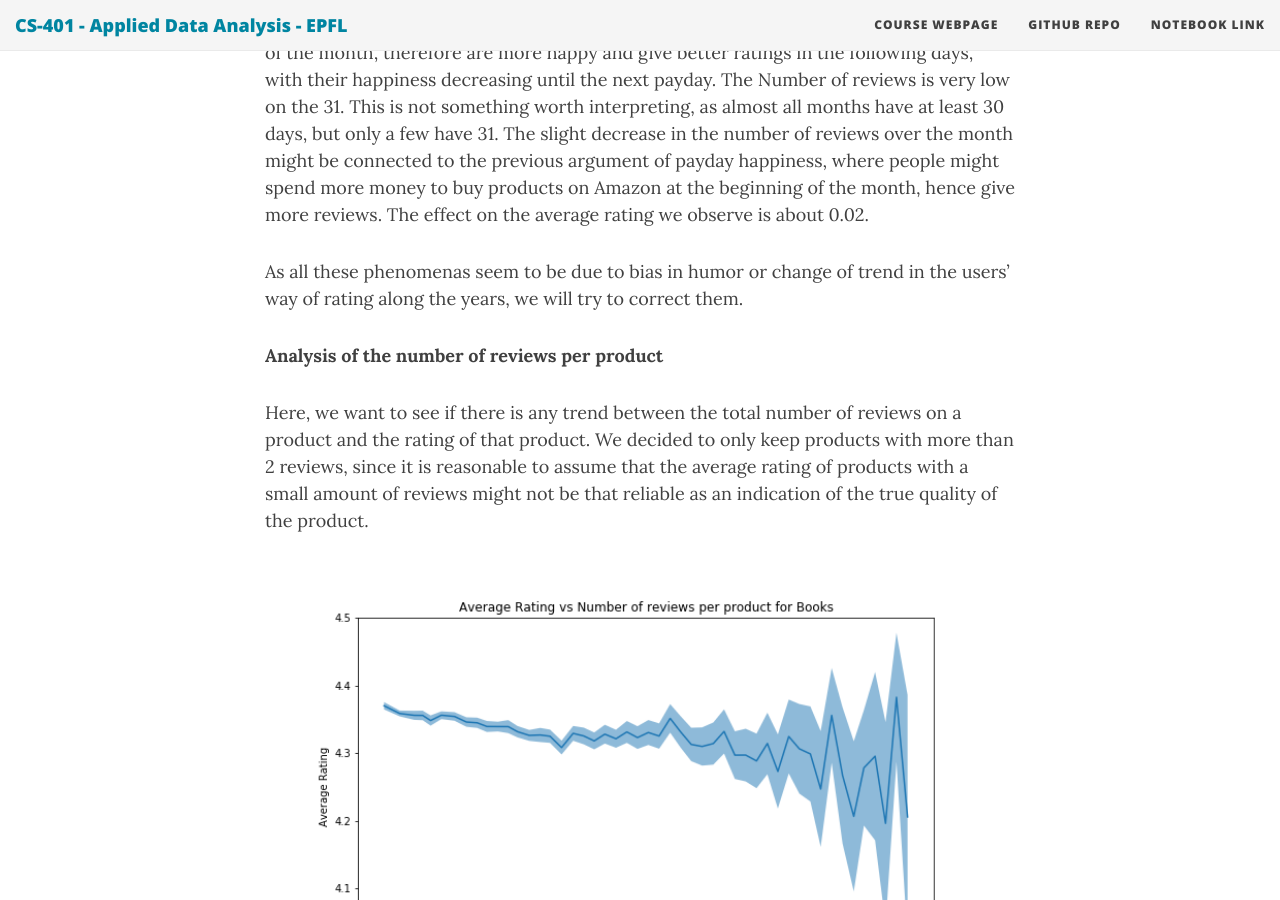
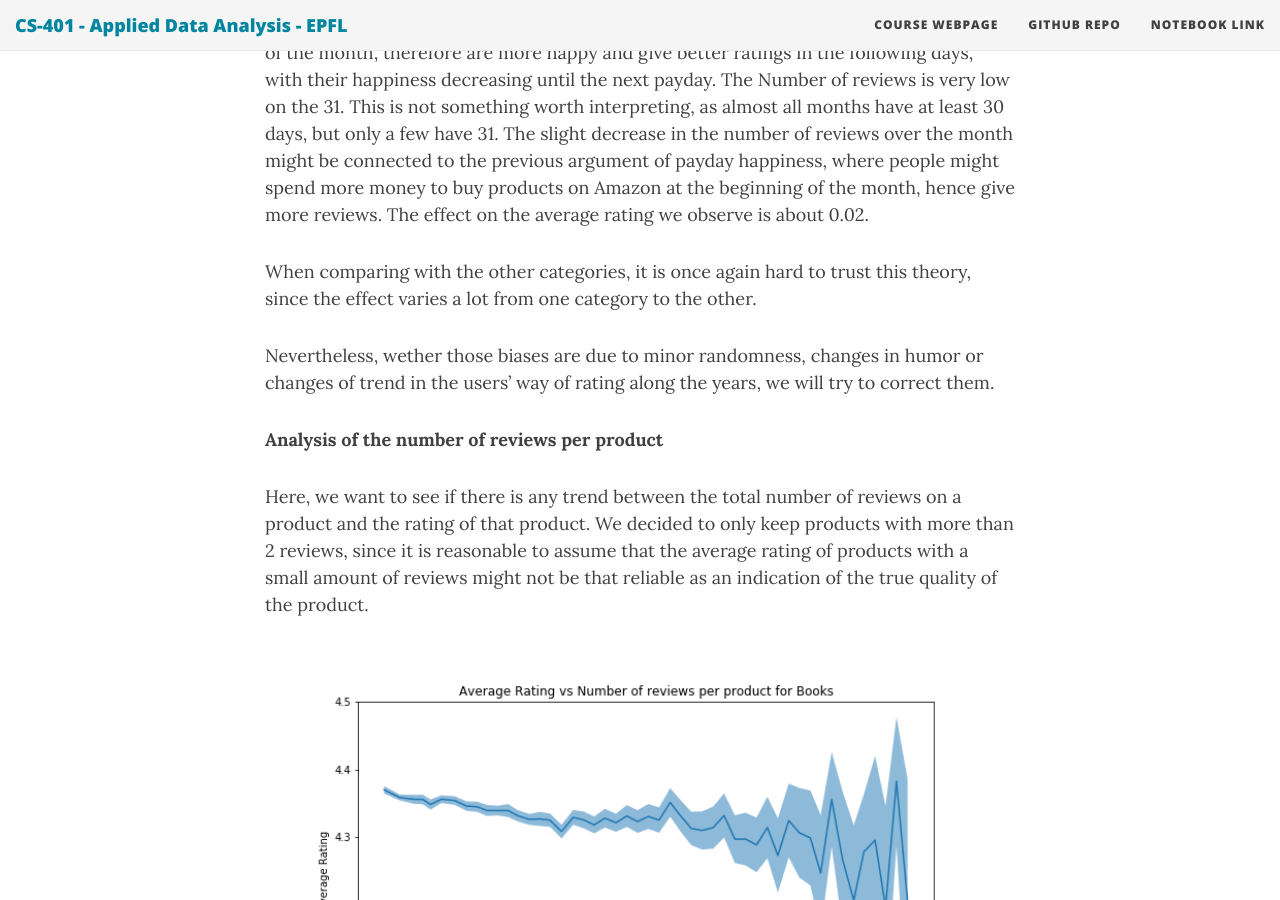
Before and after one commit to ada-lyn/ada-lyn.github.io, a Jekyll site: the page built from index.md, in a window 1280 px wide and 900 px high, scrolled down 16917 px. Built offline with Jekyll 4.4.1, drawn with Linux system fonts in a browser that asks for light colours; nearby versions of some CDN libraries; formulas are drawn with MathJax 3.

Commit message:
Update index.md

```diff
--- a/index.md
+++ b/index.md
@@ -199,7 +199,9 @@ However, when we compare this with the other categories, it becomes harder to va
 
 For the day of the month, the confidence bands are almost too big to draw significant conclusions. We could however argue that people usually receive their salary at the end of the month, therefore are more happy and give better ratings in the following days, with their happiness decreasing until the next payday. The Number of reviews is very low on the 31. This is not something worth interpreting, as almost all months have at least 30 days, but only a few have 31. The slight decrease in the number of reviews over the month might be connected to the previous argument of payday happiness, where people might spend more money to buy products on Amazon at the beginning of the month, hence give more reviews. The effect on the average rating we observe is about 0.02.
 
-As all these phenomenas seem to be due to bias in humor or change of trend in the users' way of rating along the years, we will try to correct them.
+When comparing with the other categories, it is once again hard to trust this theory, since the effect varies a lot from one category to the other.
+
+Nevertheless, wether those biases are due to minor randomness, changes in humor or changes of trend in the users' way of rating along the years, we will try to correct them.
 
 **Analysis of the number of reviews per product**
 
```
